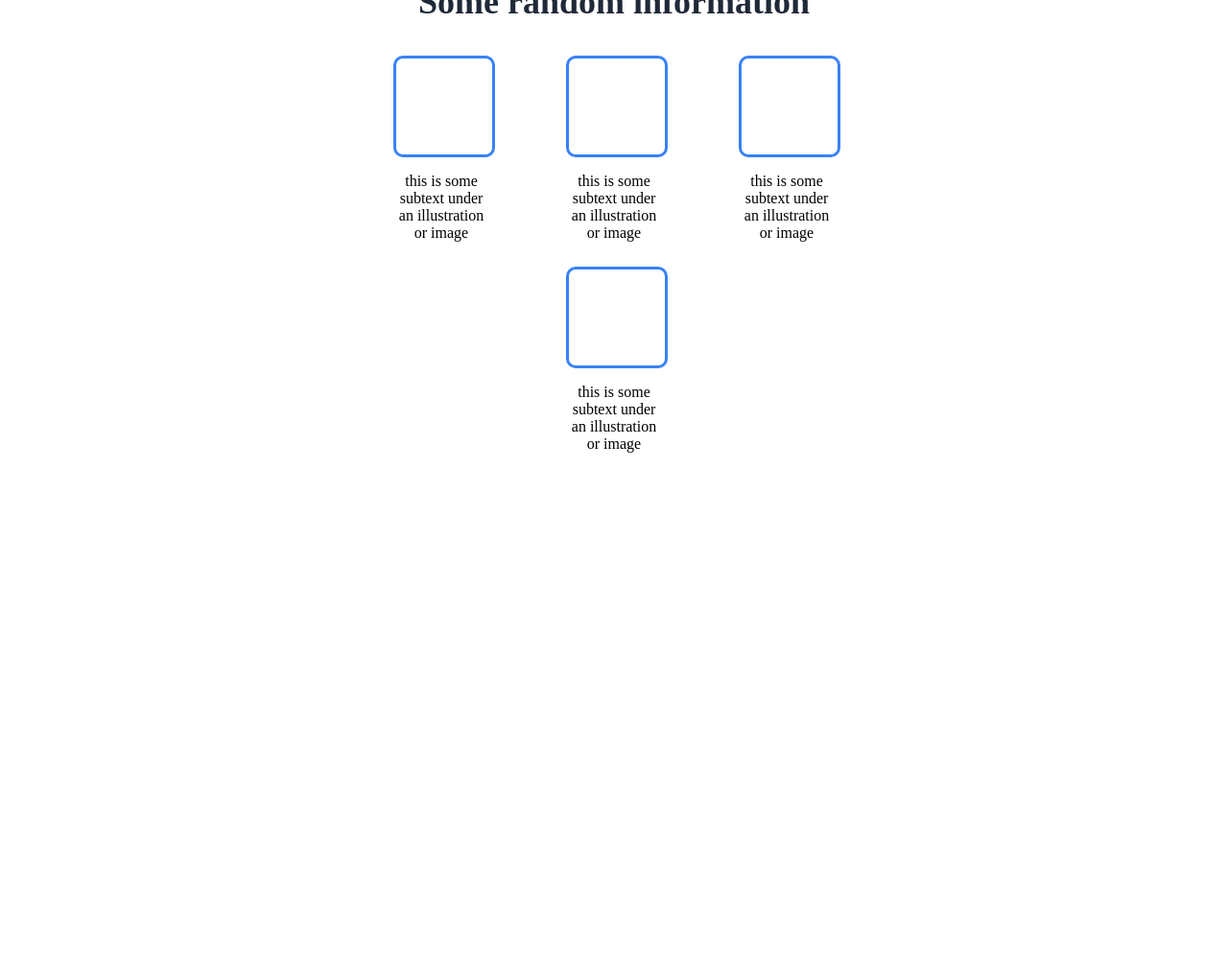
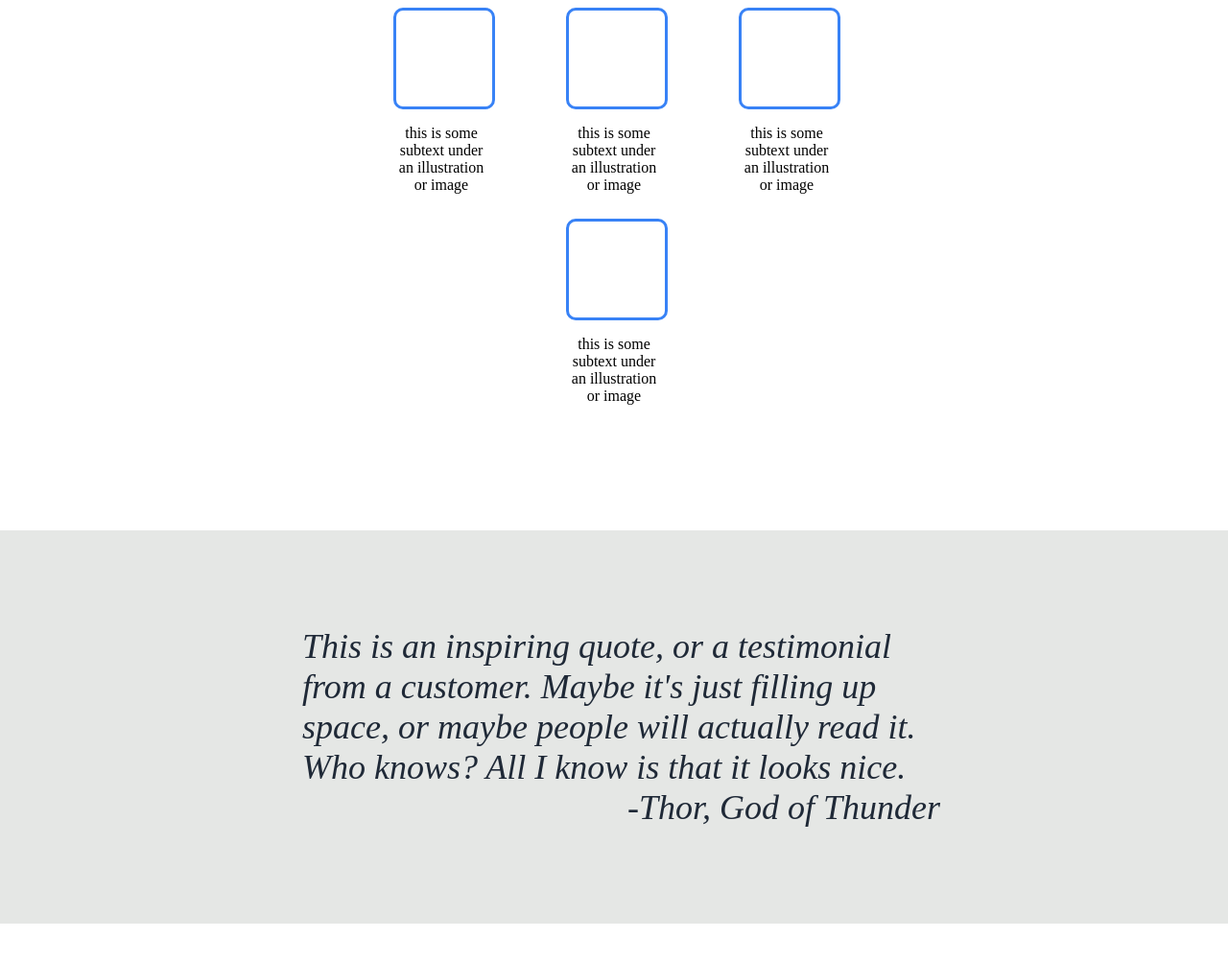
Before and after one commit to megosaint/odin-landing-page, a plain HTML site: page index.html in a window 1280 px wide. Shown: the part 518-1520 px from the top of the page at 96% size. Before the commit the page ends 1021 px from the top, so only its background shows below. Drawn offline with Linux system fonts and the light colour scheme.

Commit message:
Add quote section

```diff
--- a/index.html
+++ b/index.html
@@ -26,6 +26,7 @@
                 <div class="header-image"><p>this is a placeholder for an image</p></div>
             </div>
         </div>
+
         <div class="main">
             <h2>Some random information</h2>
             <div class="main-nav">
@@ -47,5 +48,11 @@
                 </div>
             </div>
         </div>
+
+        <div class="quote">
+            <div class="quote-content"><p>This is an inspiring quote, or a testimonial from a customer. Maybe it's just filling up space, or maybe people will actually read it. Who knows? All I know is that it looks nice.</p></div>
+            <div class="quote-content-author"><p>-Thor, God of Thunder</p></div>
+        </div>
+
     </body>
 </html>
--- a/style.css
+++ b/style.css
@@ -9,6 +9,7 @@ body {
     display: flex;
     flex-direction: column;
     padding: 10px 300px;
+    flex: 1 1 0px;
 }
 
 .header-logo {
@@ -33,7 +34,7 @@ ul {
 
 .header-main {
     display: flex;
-    margin: 100px 0;
+    margin: 50px 0;
 }
 
 h1 {
@@ -82,6 +83,8 @@ button {
     flex-direction: column;
     padding: 10px 300px;
     text-align: center;
+    flex: 1 1 0px;
+    margin: 50px 0px;
 }
 
 h2 {
@@ -109,3 +112,30 @@ h2 {
     width: 100px;
     margin: 5px 40px;
 }
+
+.quote {
+    padding: 100px 300px;
+    display: flex;
+    flex: 1 1 0px;
+    background-color: #e5e7e5;;
+    flex-direction: column;
+    align-items: center;
+    justify-content: center;
+    font-size: 36px;
+    font-style: italic;
+    font-weight: 300;
+    color: #1f2937;
+    margin: 50px 0px;
+}
+
+.quote-content {
+    width: 650px;
+}
+
+.quote p {
+    margin: 0px;
+}
+
+.quote-content-author {
+    align-self: flex-end;
+}
```
